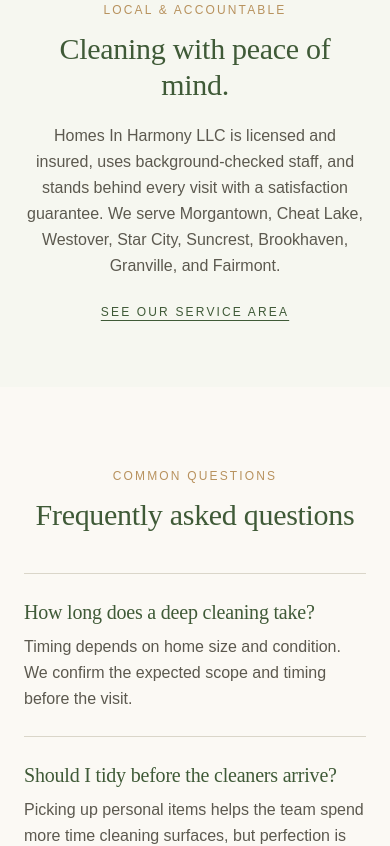
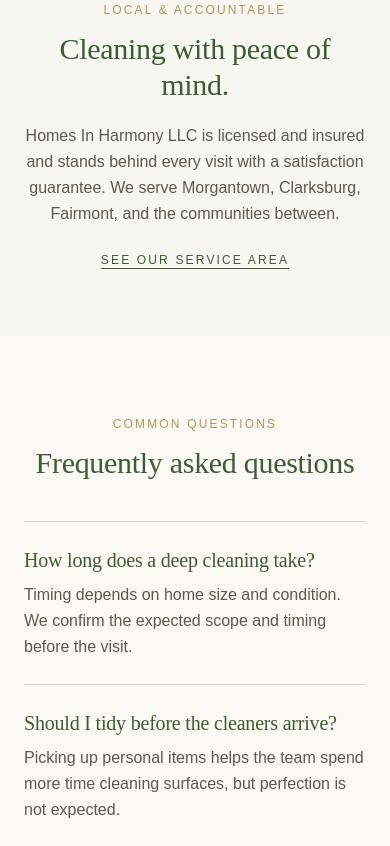
Before and after one commit to Yaptly/Homesinharmoney, a Next.js app: page /deep-cleaning-morgantown-wv in a window 390 px wide. Shown: the part 1520-2366 px from the top of the page. Built offline with nearby package versions, Linux system fonts and the light colour scheme.

Commit message:
Add files via upload

```diff
--- a/app/deep-cleaning-morgantown-wv/page.tsx
+++ b/app/deep-cleaning-morgantown-wv/page.tsx
@@ -1,8 +1,8 @@
 import type { Metadata } from "next";
 import { ServiceLandingPage } from "@/components/ServiceLandingPage";
 
-export const metadata: Metadata = { title: "Deep Cleaning Morgantown, WV", description: "Detailed deep cleaning for homes in Morgantown, WV and nearby communities. Licensed, insured, background-checked local cleaners.", alternates: { canonical: "/deep-cleaning-morgantown-wv" } };
+export const metadata: Metadata = { title: "Deep Cleaning Morgantown, WV", description: "Detailed deep cleaning for homes in Morgantown, WV and nearby communities. Licensed and insured local cleaners.", alternates: { canonical: "/deep-cleaning-morgantown-wv" } };
 
 export default function Page() {
-  return <ServiceLandingPage eyebrow="A Thorough Reset" title="Deep Cleaning in Morgantown, WV" canonicalPath="/deep-cleaning-morgantown-wv" intro="When routine upkeep is not enough, our deep cleaning service gives kitchens, bathrooms, floors, fixtures, and overlooked surfaces the focused attention they need." included={["Everything covered in a standard cleaning", "Extra attention to buildup in kitchens and bathrooms", "Detailed dusting of trim, ledges, and reachable fixtures", "Cabinet fronts, doors, and high-touch surfaces", "A careful room-by-room finishing check"]} idealFor={["First-time professional cleaning visits", "Seasonal resets and spring cleaning", "Homes that have gone without regular upkeep", "Preparing for recurring cleaning service"]} faqs={[{ question: "How long does a deep cleaning take?", answer: "Timing depends on home size and condition. We confirm the expected scope and timing before the visit." }, { question: "Should I tidy before the cleaners arrive?", answer: "Picking up personal items helps the team spend more time cleaning surfaces, but perfection is not expected." }, { question: "Can I request special focus areas?", answer: "Yes. Add notes when booking or discuss priorities during confirmation." }, { question: "Is deep cleaning available outside Morgantown?", answer: "Yes. We also serve Cheat Lake, Westover, Star City, Suncrest, Brookhaven, Granville, and Fairmont." }]} />;
+  return <ServiceLandingPage eyebrow="A Thorough Reset" title="Deep Cleaning in Morgantown, WV" canonicalPath="/deep-cleaning-morgantown-wv" intro="When routine upkeep is not enough, our deep cleaning service gives kitchens, bathrooms, floors, fixtures, and overlooked surfaces the focused attention they need." included={["Everything covered in a standard cleaning", "Extra attention to buildup in kitchens and bathrooms", "Detailed dusting of trim, ledges, and reachable fixtures", "Cabinet fronts, doors, and high-touch surfaces", "A careful room-by-room finishing check"]} idealFor={["First-time professional cleaning visits", "Seasonal resets and spring cleaning", "Homes that have gone without regular upkeep", "Preparing for recurring cleaning service"]} faqs={[{ question: "How long does a deep cleaning take?", answer: "Timing depends on home size and condition. We confirm the expected scope and timing before the visit." }, { question: "Should I tidy before the cleaners arrive?", answer: "Picking up personal items helps the team spend more time cleaning surfaces, but perfection is not expected." }, { question: "Can I request special focus areas?", answer: "Yes. Add notes when booking or discuss priorities during confirmation." }, { question: "Is deep cleaning available outside Morgantown?", answer: "Yes. We also serve Clarksburg, Fairmont, and everywhere between." }]} />;
 }
--- a/app/house-cleaning-morgantown-wv/page.tsx
+++ b/app/house-cleaning-morgantown-wv/page.tsx
@@ -3,7 +3,7 @@
 
 export const metadata: Metadata = {
   title: "House Cleaning Morgantown, WV",
-  description: "Reliable house cleaning in Morgantown, WV from licensed, insured, background-checked professionals. One-time and recurring visits available.",
+  description: "Reliable house cleaning in Morgantown, WV from licensed and insured professionals. One-time and recurring visits available.",
   alternates: { canonical: "/house-cleaning-morgantown-wv" },
 };
 
--- a/app/layout.tsx
+++ b/app/layout.tsx
@@ -2,7 +2,7 @@
 import "./globals.css";
 
 const baseUrl = "https://homesinharmonyllc.com";
-const areas = ["Morgantown", "Cheat Lake", "Westover", "Star City", "Suncrest", "Brookhaven", "Granville", "Fairmont"];
+const areas = ["Morgantown", "Clarksburg", "Fairmont"];
 
 export const metadata: Metadata = {
   metadataBase: new URL(baseUrl),
@@ -11,13 +11,13 @@
     template: "%s | Homes In Harmony LLC",
   },
   description:
-    "Licensed and insured house cleaning in Morgantown, WV and nearby communities. Background-checked staff, a satisfaction guarantee, and online booking.",
+    "Licensed and insured house cleaning in Morgantown, WV and nearby communities. A satisfaction guarantee and easy online booking.",
   alternates: { canonical: "/" },
   category: "House cleaning service",
   openGraph: {
     title: "House Cleaning in Morgantown, WV | Homes In Harmony LLC",
     description:
-      "Residential and commercial cleaning from a licensed, insured local team with background-checked staff and a satisfaction guarantee.",
+      "Residential and commercial cleaning from a licensed, insured local team with a satisfaction guarantee.",
     url: baseUrl,
     siteName: "Homes In Harmony LLC",
     locale: "en_US",
@@ -42,7 +42,7 @@
   name: "Homes In Harmony LLC",
   url: baseUrl,
   description:
-    "Licensed and insured residential and commercial cleaning with background-checked staff and a satisfaction guarantee.",
+    "Licensed and insured residential and commercial cleaning with a satisfaction guarantee.",
   telephone: "+1-304-491-5175",
   email: "homesinharmonyllc.wv@gmail.com",
   priceRange: "$$",
--- a/app/service-areas/page.tsx
+++ b/app/service-areas/page.tsx
@@ -3,10 +3,10 @@
 import { SiteFooter } from "@/components/SiteFooter";
 import { SiteHeader } from "@/components/SiteHeader";
 
-export const metadata: Metadata = { title: "Cleaning Service Areas Near Morgantown, WV", description: "Homes In Harmony serves Morgantown, Cheat Lake, Westover, Star City, Suncrest, Brookhaven, Granville, and Fairmont, WV.", alternates: { canonical: "/service-areas" } };
+export const metadata: Metadata = { title: "Cleaning Service Areas Near Morgantown, WV", description: "Homes In Harmony serves Morgantown, Clarksburg, Fairmont, and everywhere between, WV.", alternates: { canonical: "/service-areas" } };
 
-const areas = ["Morgantown", "Cheat Lake", "Westover", "Star City", "Suncrest", "Brookhaven", "Granville", "Fairmont"];
+const areas = ["Morgantown", "Clarksburg", "Fairmont"];
 
 export default function Page() {
-  return <><SiteHeader /><main className="flex-1"><section className="max-w-4xl mx-auto px-6 pt-14 pb-16 text-center"><p className="tracked-caps text-gold mb-3">Where We Clean</p><h1 className="font-display text-4xl md:text-5xl text-sage-deep">Cleaning Services Across Morgantown and Nearby WV Communities</h1><p className="mt-6 text-lg text-charcoal-soft leading-relaxed">Our local team provides residential and commercial cleaning throughout the Morgantown area. If you are close to, but outside, the communities below, call or text to confirm availability.</p></section><section className="max-w-4xl mx-auto px-6 pb-20"><div className="grid sm:grid-cols-2 md:grid-cols-4 gap-4">{areas.map((area) => <div key={area} className="border border-line rounded-xl p-5 text-center font-display text-lg text-sage-deep">{area}, WV</div>)}</div><div className="mt-14 text-center"><h2 className="font-display text-3xl text-sage-deep">Ready to reclaim your time?</h2><p className="text-charcoal-soft mt-4">Choose a service and request an available cleaning time online.</p><Link href="/book" className="inline-block mt-7 tracked-caps bg-sage-deep text-cream px-8 py-4 rounded-full hover:bg-[#324a2c] transition-colors">Book a Cleaning</Link></div></section></main><SiteFooter /></>;
+  return <><SiteHeader /><main className="flex-1"><section className="max-w-4xl mx-auto px-6 pt-14 pb-16 text-center"><p className="tracked-caps text-gold mb-3">Where We Clean</p><h1 className="font-display text-4xl md:text-5xl text-sage-deep">Cleaning Services Across Morgantown, Clarksburg, Fairmont &amp; Everywhere Between</h1><p className="mt-6 text-lg text-charcoal-soft leading-relaxed">Our local team provides residential and commercial cleaning throughout the Morgantown, Clarksburg, and Fairmont corridor — including every town along the way. If you're near this area but not sure you're covered, call or text to confirm availability.</p></section><section className="max-w-4xl mx-auto px-6 pb-20"><div className="grid sm:grid-cols-2 md:grid-cols-3 gap-4">{areas.map((area) => <div key={area} className="border border-line rounded-xl p-5 text-center font-display text-lg text-sage-deep">{area}, WV</div>)}</div><p className="text-center text-charcoal-soft mt-8">Plus every community in between.</p><div className="mt-14 text-center"><h2 className="font-display text-3xl text-sage-deep">Ready to reclaim your time?</h2><p className="text-charcoal-soft mt-4">Choose a service and request an available cleaning time online.</p><Link href="/book" className="inline-block mt-7 tracked-caps bg-sage-deep text-cream px-8 py-4 rounded-full hover:bg-[#324a2c] transition-colors">Book a Cleaning</Link></div></section></main><SiteFooter /></>;
 }
--- a/components/ServiceLandingPage.tsx
+++ b/components/ServiceLandingPage.tsx
@@ -14,16 +14,7 @@
   faqs: Faq[];
 };
 
-const areas = [
-  "Morgantown",
-  "Cheat Lake",
-  "Westover",
-  "Star City",
-  "Suncrest",
-  "Brookhaven",
-  "Granville",
-  "Fairmont",
-];
+const areas = ["Morgantown", "Clarksburg", "Fairmont"];
 
 export function ServiceLandingPage({
   eyebrow,
@@ -98,7 +89,7 @@
             <p className="tracked-caps text-gold mb-3">Local &amp; Accountable</p>
             <h2 className="font-display text-3xl text-sage-deep mb-5">Cleaning with peace of mind.</h2>
             <p className="text-charcoal-soft leading-relaxed max-w-2xl mx-auto">
-              Homes In Harmony LLC is licensed and insured, uses background-checked staff, and stands behind every visit with a satisfaction guarantee. We serve Morgantown, Cheat Lake, Westover, Star City, Suncrest, Brookhaven, Granville, and Fairmont.
+              Homes In Harmony LLC is licensed and insured and stands behind every visit with a satisfaction guarantee. We serve Morgantown, Clarksburg, Fairmont, and the communities between.
             </p>
             <Link href="/service-areas" className="inline-block mt-6 tracked-caps text-sage-deep underline underline-offset-4">See our service area</Link>
           </div>
--- a/components/SiteFooter.tsx
+++ b/components/SiteFooter.tsx
@@ -8,7 +8,7 @@
         <div><HouseMark className="w-14 h-14 mb-4" /><p className="font-display text-lg text-sage-deep">Homes In Harmony LLC</p><p className="text-sm text-charcoal-soft mt-1 italic">Clearing the Path to Balance</p></div>
         <div className="text-charcoal-soft space-y-3"><p className="tracked-caps text-sage-deep">Services</p><p><Link href="/house-cleaning-morgantown-wv">House cleaning</Link></p><p><Link href="/deep-cleaning-morgantown-wv">Deep cleaning</Link></p><p><Link href="/move-in-move-out-cleaning-morgantown-wv">Move cleaning</Link></p><p><Link href="/commercial-cleaning-morgantown-wv">Commercial cleaning</Link></p></div>
         <div className="text-charcoal-soft space-y-3"><p className="tracked-caps text-sage-deep">Get in touch</p><p><a href="tel:+13044915175">304-491-5175</a></p><p className="break-words"><a href="mailto:homesinharmonyllc.wv@gmail.com">homesinharmonyllc.wv@gmail.com</a></p><p><Link href="/book" className="underline underline-offset-4">Book a cleaning</Link></p></div>
-        <div className="text-charcoal-soft space-y-3"><p className="tracked-caps text-sage-deep">Serving</p><p>Morgantown, Cheat Lake, Westover, Star City, Suncrest, Brookhaven, Granville &amp; Fairmont, WV</p><p><Link href="/service-areas" className="underline underline-offset-4">View service area</Link></p></div>
+        <div className="text-charcoal-soft space-y-3"><p className="tracked-caps text-sage-deep">Serving</p><p>Morgantown, Clarksburg, Fairmont &amp; everywhere between, WV</p><p><Link href="/service-areas" className="underline underline-offset-4">View service area</Link></p></div>
       </div>
       <div className="max-w-6xl mx-auto px-6 pb-8 text-xs text-charcoal-soft/70">© {new Date().getFullYear()} Homes In Harmony LLC. All rights reserved.</div>
     </footer>
```
Also changed, not shown: app/contact/page.tsx (+16 -6 lines), components/BookingFlow.tsx (+26 -0 lines), components/HomeContactForm.tsx (+15 -0 lines).
